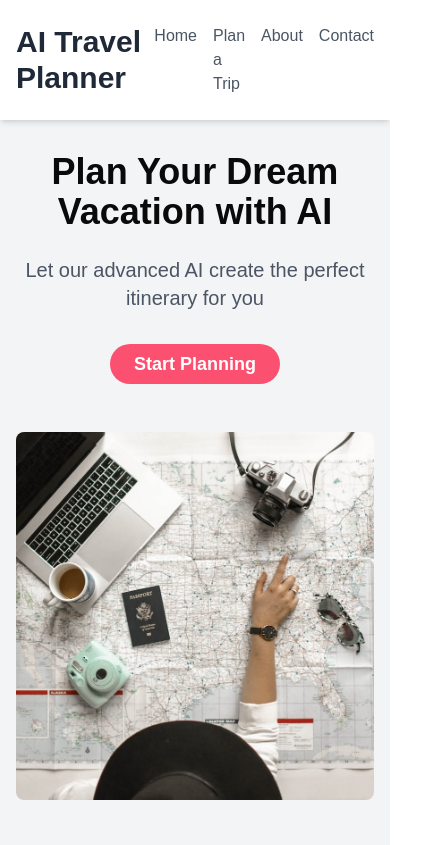
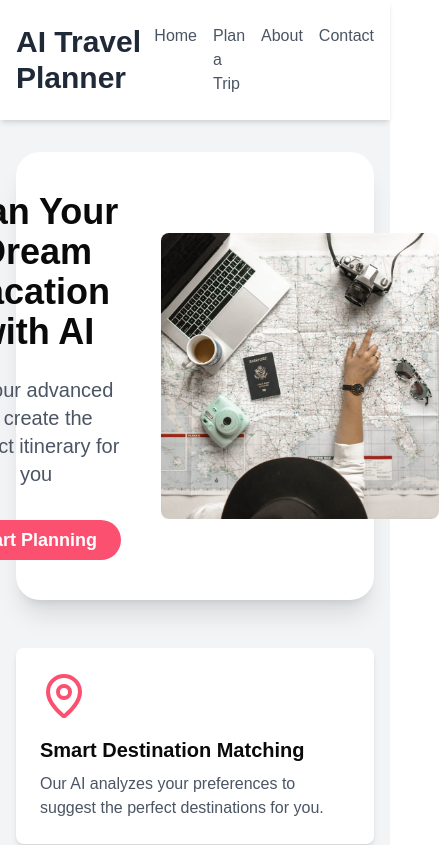
Before and after one commit to Tanishksoam/dotour, a Next.js app: page / in a window 390 px wide. Shown: the top 845 px of the page, 439 px wide, since content can reach past the window. Built offline with nearby package versions, Linux system fonts and the light colour scheme.

Commit message:
home page updated and header added in layout

```diff
--- a/app/components/inagehomepage.tsx
+++ /dev/null
@@ -1,21 +0,0 @@
-import Image from 'next/image';
-
-const ImageSection: React.FC = () => {
-  return (
-    <section className="mb-12">
-      <div className="flex justify-center overflow-hidden max-h-[600px] w-full">
-        <Image
-          src="/homepage.jpeg"
-          alt="Descriptive Alt Text"
-          layout="intrinsic"
-          width={800}
-          height={300}
-          objectFit="cover"
-          className="rounded-lg"
-        />
-      </div>
-    </section>
-  );
-};
-
-export default ImageSection;
--- a/app/form/page.tsx
+++ b/app/form/page.tsx
@@ -1,25 +1,12 @@
-"use client"
 
-import Link from 'next/link'
+
 import { Suspense } from 'react'
 import MyComponent from './component/form'
 
 export default function Form() {
   return (
-    <div className="min-h-screen bg-gray-100">
-      <header className="bg-white shadow-md">
-        <div className="container mx-auto px-4 py-6 flex justify-between items-center">
-          <h1 className="text-3xl font-bold text-gray-800">AI Travel Planner</h1>
-          <nav>
-            <ul className="flex space-x-4">
-              <li><Link href="#" className="text-gray-600 hover:text-[#fc5071]">Home</Link></li>
-              <li><Link href="#" className="text-gray-600 hover:text-[#fc5071]">Destinations</Link></li>
-              <li><Link href="#" className="text-gray-600 hover:text-[#fc5071]">About</Link></li>
-              <li><Link href="#" className="text-gray-600 hover:text-[#fc5071]">Contact</Link></li>
-            </ul>
-          </nav>
-        </div>
-      </header>
+    <div className="min-h-[60vh] bg-gray-100">
+
 
       <main className="container mx-auto px-4 py-8">
         <Suspense fallback={<div className='w-full h-full flex justify-center items-center'><div
--- a/app/home.tsx
+++ b/app/home.tsx
@@ -4,28 +4,18 @@ import Image from 'next/image'
 import Link from 'next/link'
 import {  MapPin, Calendar, Briefcase, ChevronRight } from 'lucide-react'
 import { Button } from "../components/ui/button"
-import ImageSection from './components/inagehomepage'
+
+
 
 export default function Homepage() {
 
   return (
     <div className="min-h-screen bg-gray-100">
-      <header className="bg-white shadow-md">
-        <div className="container mx-auto px-4 py-6 flex justify-between items-center">
-          <h1 className="text-3xl font-bold text-gray-800">AI Travel Planner</h1>
-          <nav>
-            <ul className="flex space-x-4">
-              <li><Link href="#" className="text-gray-600 hover:text-[#fc5071]">Home</Link></li>
-              <li><Link href="#" className="text-gray-600 hover:text-[#fc5071]">Plan a Trip</Link></li>
-              <li><Link href="#" className="text-gray-600 hover:text-[#fc5071]">About</Link></li>
-              <li><Link href="#" className="text-gray-600 hover:text-[#fc5071]">Contact</Link></li>
-            </ul>
-          </nav>
-        </div>
-      </header>
+
 
       <main className="container mx-auto px-4 py-8">
-        <section className="mb-12">
+        <section className="mb-12 flex justify-center items-center gap-10 bg-white shadow-xl p-10 rounded-3xl">
+          <div>
           <h2 className="text-4xl font-bold text-center mb-6">Plan Your Dream Vacation with AI</h2>
           <p className="text-xl text-center text-gray-600 mb-8">Let our advanced AI create the perfect itinerary for you</p>
           <div className="flex justify-center">
@@ -35,9 +25,19 @@ export default function Homepage() {
               </Button>
             </Link>
           </div>
+          </div>
+          <Image
+          src="/homepage.jpeg"
+          alt="Descriptive Alt Text"
+          layout="intrinsic"
+          width={400}
+          height={200}
+          objectFit="cover"
+          className="rounded-lg"
+        />
         </section>
 
-        <ImageSection />
+
 
         <section className="grid md:grid-cols-3 gap-8 mb-12">
           <div className="bg-white p-6 rounded-lg shadow-md">
@@ -122,37 +122,7 @@ export default function Homepage() {
         </section>
       </main>
 
-      <footer className="bg-gray-800 text-white py-8">
-        <div className="container mx-auto px-4">
-          <div className="flex flex-wrap justify-between">
-            <div className="w-full md:w-1/3 mb-6 md:mb-0">
-              <h3 className="text-xl font-semibold mb-2">AI Travel Planner</h3>
-              <p className="text-gray-400">Your intelligent companion for unforgettable journeys.</p>
-            </div>
-            <div className="w-full md:w-1/3 mb-6 md:mb-0">
-              <h4 className="text-lg font-semibold mb-2">Quick Links</h4>
-              <ul className="text-gray-400">
-                <li><Link href="#" className="hover:text-[#fc5071]">About Us</Link></li>
-                <li><Link href="#" className="hover:text-[#fc5071]">FAQs</Link></li>
-                <li><Link href="#" className="hover:text-[#fc5071]">Privacy Policy</Link></li>
-                <li><Link href="#" className="hover:text-[#fc5071]">Terms of Service</Link></li>
-              </ul>
-            </div>
-            <div className="w-full md:w-1/3">
-              <h4 className="text-lg font-semibold mb-2">Connect With Us</h4>
-              <ul className="text-gray-400">
-                <li><Link href="#" className="hover:text-[#fc5071]">Facebook</Link></li>
-                <li><Link href="#" className="hover:text-[#fc5071]">Twitter</Link></li>
-                <li><Link href="#" className="hover:text-[#fc5071]">Instagram</Link></li>
-                <li><Link href="#" className="hover:text-[#fc5071]">LinkedIn</Link></li>
-              </ul>
-            </div>
-          </div>
-          <div className="mt-8 text-center text-gray-400">
-            <p>&copy; 2024 AI Travel Planner. All rights reserved.</p>
-          </div>
-        </div>
-      </footer>
+
     </div>
   )
 }
--- a/app/layout.tsx
+++ b/app/layout.tsx
@@ -1,6 +1,7 @@
 import type { Metadata } from "next";
 import localFont from "next/font/local";
 import "./globals.css";
+import Link from "next/link";
 
 const geistSans = localFont({
   src: "./fonts/GeistVF.woff",
@@ -27,8 +28,53 @@ export default function RootLayout({
     <html lang="en">
       <body
         className={`${geistSans.variable} ${geistMono.variable} antialiased`}
+
       >
+        <header className=" bg-white shadow-md sticky top-0">
+        <div className="container mx-auto px-4 py-6 flex justify-between items-center">
+          <h1 className="text-3xl font-bold text-gray-800">AI Travel Planner</h1>
+          <nav>
+            <ul className="flex space-x-4">
+              <li><Link href="/" className="text-gray-600 hover:text-[#fc5071]">Home</Link></li>
+              <li><Link href="/form" className="text-gray-600 hover:text-[#fc5071]">Plan a Trip</Link></li>
+              <li><Link href="/about" className="text-gray-600 hover:text-[#fc5071]">About</Link></li>
+              <li><Link href="/login" className="text-gray-600 hover:text-[#fc5071]">Contact</Link></li>
+            </ul>
+          </nav>
+        </div>
+      </header>
         {children}
+        <footer className="bg-gray-800 text-white py-8">
+        <div className="container mx-auto px-4">
+          <div className="flex flex-wrap justify-between">
+            <div className="w-full md:w-1/3 mb-6 md:mb-0">
+              <h3 className="text-xl font-semibold mb-2">AI Travel Planner</h3>
+              <p className="text-gray-400">Your intelligent companion for unforgettable journeys.</p>
+            </div>
+            <div className="w-full md:w-1/3 mb-6 md:mb-0">
+              <h4 className="text-lg font-semibold mb-2">Quick Links</h4>
+              <ul className="text-gray-400">
+                <li><Link href="#" className="hover:text-[#fc5071]">About Us</Link></li>
+                <li><Link href="#" className="hover:text-[#fc5071]">FAQs</Link></li>
+                <li><Link href="#" className="hover:text-[#fc5071]">Privacy Policy</Link></li>
+                <li><Link href="#" className="hover:text-[#fc5071]">Terms of Service</Link></li>
+              </ul>
+            </div>
+            <div className="w-full md:w-1/3">
+              <h4 className="text-lg font-semibold mb-2">Connect With Us</h4>
+              <ul className="text-gray-400">
+                <li><Link href="#" className="hover:text-[#fc5071]">Facebook</Link></li>
+                <li><Link href="#" className="hover:text-[#fc5071]">Twitter</Link></li>
+                <li><Link href="#" className="hover:text-[#fc5071]">Instagram</Link></li>
+                <li><Link href="#" className="hover:text-[#fc5071]">LinkedIn</Link></li>
+              </ul>
+            </div>
+          </div>
+          <div className="mt-8 text-center text-gray-400">
+            <p>&copy; 2024 AI Travel Planner. All rights reserved.</p>
+          </div>
+        </div>
+      </footer>
       </body>
     </html>
   );
```
